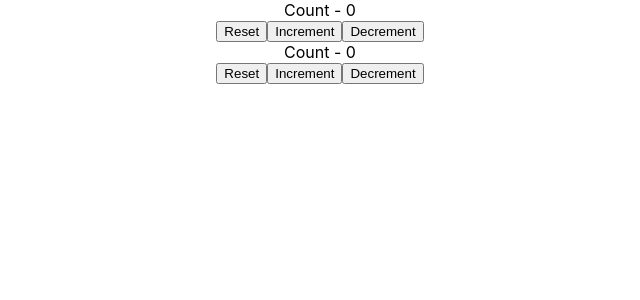
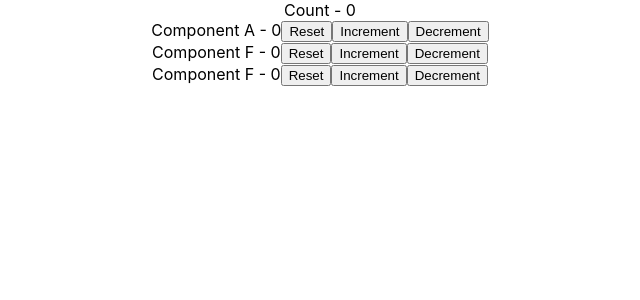
Before and after one commit to MDMahidul/React_Hook, a React (Create React App) app: page / in a window 1280 px wide. Shown: the top 300 px of the page, without its empty margins (320-960 px from the left). Built offline with nearby package versions, Linux system fonts and the light colour scheme.

Commit message:
useReducer with useContext

```diff
--- a/src/App.js
+++ b/src/App.js
@@ -1,15 +1,39 @@
-import React from 'react';
+import React,{useReducer} from 'react';
 import './App.css';
-import CounterOneuseReducer from "./components/CounterOneuseReducer";
-import CounterTwouseReducer from "./components/CounterTwouseReducer";
-import CounterThreeuseReducer from "./components/CounterThreeuseReducer";
+import ComponentC from "./components/ComponentC";
+import ComponentCuseReducer from "./components/ComponentCuseReducer";
+import ComponentAuseReducer from "./components/ComponentAuseReducer";
+import ComponentBuseReducer from "./components/ComponentBuseReducer";
 
+export const CountContext=React.createContext()
+export const ChannelContext=React.createContext()
+export const UserContext=React.createContext()
+
+const initialState=0;
+const reducer=(state,action)=>{
+    switch (action){
+        case 'increment':
+            return state+1
+        case 'decrement':
+            return state-1
+        case 'reset':
+            return initialState
+        default:
+            return state
+    }
+}
 
 function App() {
+    const [count,dispatch]=useReducer(reducer,initialState)
   return (
-    <div className="App">
-        <CounterThreeuseReducer/>
-    </div>
+    <CountContext.Provider value={{countState:count,countDispatch:dispatch}}>
+        <div className="App">
+            <div>Count - {count}</div>
+            <ComponentAuseReducer/>
+            <ComponentBuseReducer/>
+            <ComponentCuseReducer/>
+        </div>
+    </CountContext.Provider>
   );
 }
 
--- /dev/null
+++ b/src/components/ComponentAuseReducer.js
@@ -0,0 +1,16 @@
+import React, {useContext} from 'react';
+import {CountContext} from "../App";
+
+function ComponentAuseReducer(props) {
+    const countContext = useContext(CountContext)
+    return (
+        <div>
+            Component A - {countContext.countState}
+            <button onClick={()=>countContext.countDispatch('reset')}>Reset</button>
+            <button onClick={()=>countContext.countDispatch('increment')}>Increment</button>
+            <button  onClick={()=>countContext.countDispatch('decrement')}>Decrement</button>
+        </div>
+    );
+}
+
+export default ComponentAuseReducer;
--- /dev/null
+++ b/src/components/ComponentBuseReducer.js
@@ -0,0 +1,13 @@
+import React from 'react';
+import ComponentDuseReducer from "./ComponentCuseReducer";
+
+
+function ComponentBuseReducer(props) {
+    return (
+        <div>
+            <ComponentDuseReducer/>
+        </div>
+    );
+}
+
+export default ComponentBuseReducer;
--- /dev/null
+++ b/src/components/ComponentCuseReducer.js
@@ -0,0 +1,12 @@
+import React from 'react';
+import ComponentEuseReducer from "./ComponentEuseReducer";
+
+function ComponentCuseReducer(props) {
+    return (
+        <div>
+            <ComponentEuseReducer/>
+        </div>
+    );
+}
+
+export default ComponentCuseReducer;
--- /dev/null
+++ b/src/components/ComponentEuseReducer.js
@@ -0,0 +1,12 @@
+import React from 'react';
+import ComponentFuseReducer from "./ComponentFuseReducer";
+
+function ComponentEuseReducer(props) {
+    return (
+        <div>
+            <ComponentFuseReducer/>
+        </div>
+    );
+}
+
+export default ComponentEuseReducer;
--- /dev/null
+++ b/src/components/ComponentFuseReducer.js
@@ -0,0 +1,16 @@
+import React, {useContext} from 'react';
+import {CountContext} from "../App";
+
+function ComponentFuseReducer(props) {
+    const countContext = useContext(CountContext)
+    return (
+        <div>
+            Component F - {countContext.countState}
+            <button onClick={()=>countContext.countDispatch('reset')}>Reset</button>
+            <button onClick={()=>countContext.countDispatch('increment')}>Increment</button>
+            <button  onClick={()=>countContext.countDispatch('decrement')}>Decrement</button>
+        </div>
+    );
+}
+
+export default ComponentFuseReducer;
```
Also changed, not shown: src/components/ComponentDuseReducer.js (added, +16 -0 lines).
